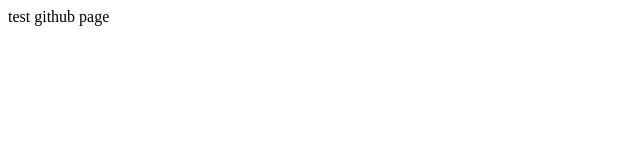
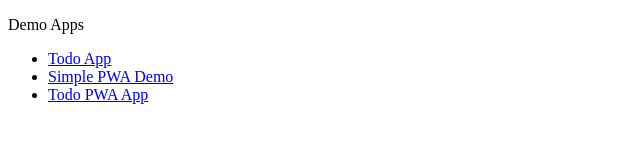
Before and after one commit to vivekmadurai/vivekmadurai.github.io, a plain HTML site: page index.html in a window 1280 px wide. Shown: the whole page, without its empty margins (0-640 px from the left). Drawn offline with Linux system fonts and the light colour scheme.

Commit message:
main index page

```diff
--- a/index.html
+++ b/index.html
@@ -1,5 +1,15 @@
-<html>
-  <body>
-    test github page
-  </body>
+<!DOCTYPE html>
+<html lang="en">
+<head>
+    <meta charset="UTF-8">
+    <title>Vivek Madurai Demo App</title>
+</head>
+<body>
+    <p> Demo Apps </p>
+    <ul id="result">
+      <li><a href="/simple-todo">Todo App</li>
+      <li><a href="/simple-pwa">Simple PWA Demo</li>
+      <li><a href="/todo-pwa">Todo PWA App</li>
+    </ul>
+</body>
 </html>
```
Also changed, not shown: simple-pwa/manifest.json.
